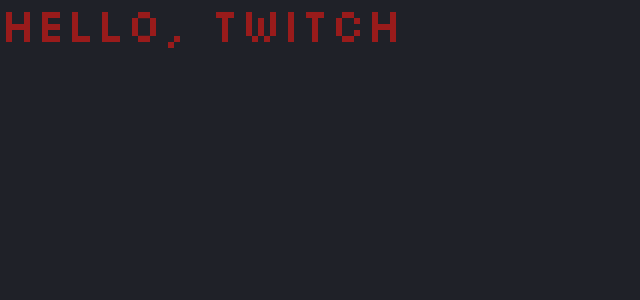
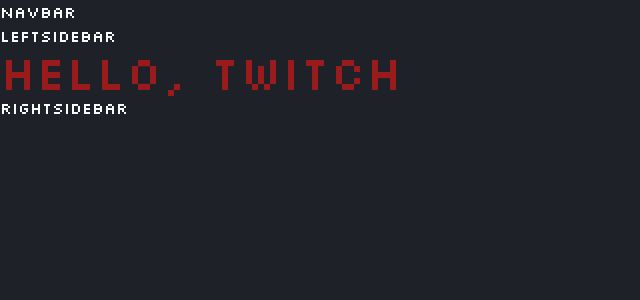
Before and after one commit to Robert-CPX/gamebud, a Next.js app: page / in a window 1280 px wide. Shown: the top 300 px of the page, without its empty margins (0-640 px from the left). Built offline with nearby package versions, Linux system fonts and the light colour scheme.

Commit message:
add home structure

```diff
--- /dev/null
+++ b/app/(main)/layout.tsx
@@ -0,0 +1,16 @@
+import { Navbar, LeftSidebar, RightSidebar } from "@/components/shared"
+
+const MainLayout = ({ children }: { children: React.ReactNode }) => {
+  return (
+    <main>
+      <Navbar />
+      <div>
+        <LeftSidebar />
+        {children}
+        <RightSidebar />
+      </div>
+    </main>
+  )
+}
+
+export default MainLayout
--- a/app/layout.tsx
+++ b/app/layout.tsx
@@ -2,7 +2,7 @@
 import { Silkscreen } from 'next/font/google'
 import { ClerkProvider } from '@clerk/nextjs'
 import { dark } from "@clerk/themes";
-import ThemeProvider from '@/components/ThemeProvider'
+import ThemeProvider from '@/components/shared/ThemeProvider'
 import '../styles/globals.css'
 
 const silkScreen = Silkscreen({ subsets: ['latin'], weight: ['400', '700'] })
--- /dev/null
+++ b/components/shared/LeftSidebar.tsx
@@ -0,0 +1,11 @@
+import React from 'react'
+
+const LeftSidebar = () => {
+  return (
+    <div>
+      LeftSidebar
+    </div>
+  )
+}
+
+export default LeftSidebar
--- /dev/null
+++ b/components/shared/Navbar.tsx
@@ -0,0 +1,11 @@
+import React from 'react'
+
+const Navbar = () => {
+  return (
+    <div>
+      Navbar
+    </div>
+  )
+}
+
+export default Navbar
--- /dev/null
+++ b/components/shared/RightSidebar.tsx
@@ -0,0 +1,11 @@
+import React from 'react'
+
+const RightSidebar = () => {
+  return (
+    <div>
+      RightSidebar
+    </div>
+  )
+}
+
+export default RightSidebar
--- /dev/null
+++ b/components/shared/index.ts
@@ -0,0 +1,5 @@
+import LeftSidebar from "./LeftSidebar";
+import RightSidebar from "./RightSidebar";
+import Navbar from "./Navbar";
+
+export { LeftSidebar, RightSidebar, Navbar }
```
Also changed, not shown: app/(main)/(home)/page.tsx (renamed from app/page.tsx), components/shared/ThemeProvider.tsx (renamed from components/ThemeProvider.tsx), public/robots.txt (added), 1 other file (tests, documents, lock files or other folders).
